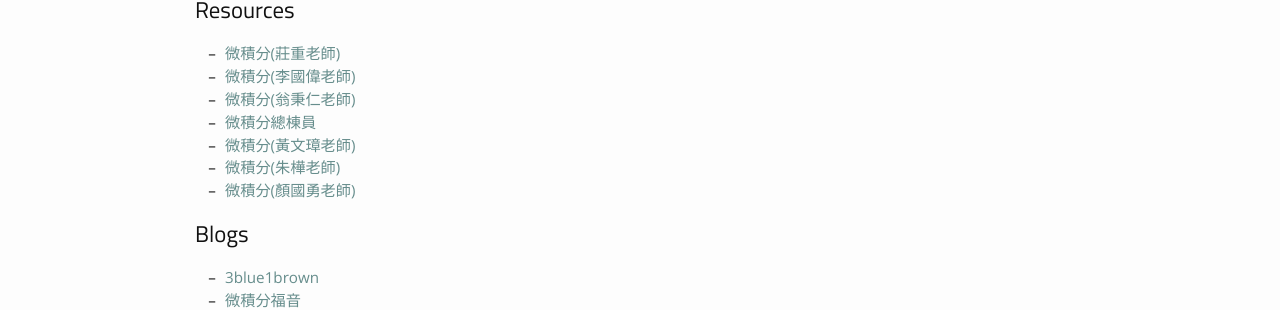
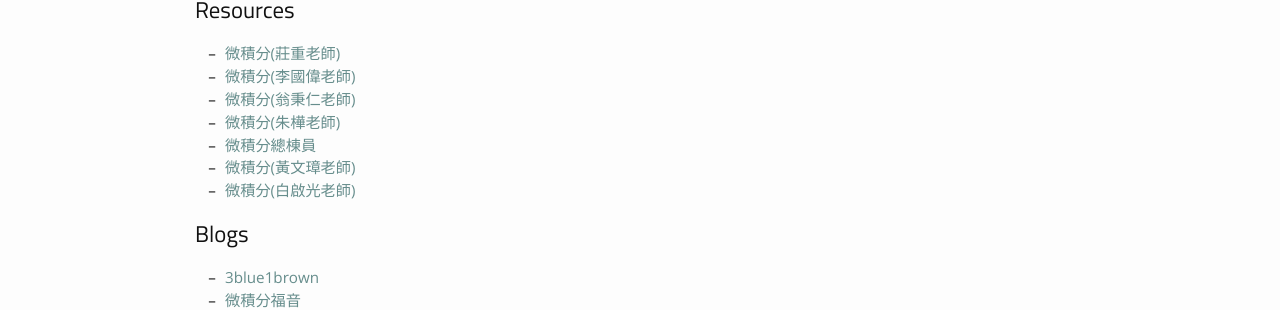
Before and after one commit to phonchi/nsysu-calculus2-2024, a Jekyll site: the page built from materials.md, in a window 1280 px wide. Shown: the part 508-818 px from the top of the page. Built offline with Jekyll 4.4.1, drawn with Linux system fonts in a browser that asks for light colours; nearby versions of some CDN libraries.

Commit message:
Update materials.md

```diff
--- a/materials.md
+++ b/materials.md
@@ -21,10 +21,10 @@ permalink: /materials/
 * [微積分(莊重老師)](https://www.youtube.com/playlist?list=PLj6E8qlqmkFv-kcqx88N4wUk4oLU3fSOk)
 * [微積分(李國偉老師)](http://www.math.ncue.edu.tw/~kwlee/107CalculusStewart8E.html)
 * [微積分(翁秉仁老師)](https://ocw.aca.ntu.edu.tw/ntu-ocw/ocw/cou/103S121)
+* [微積分(朱樺老師)](https://www.youtube.com/playlist?list=PL00519C11499F5D84)
 * [微積分總棟員](https://sites.google.com/site/calculusteaching/home/calculus?authuser=0)
 * [微積分(黃文璋老師)](https://www.stat.nuk.edu.tw/cbme/math/calculus/)
-* [微積分(朱樺老師)](http://www.math.ntu.edu.tw/~hchu/Calculus/)
-* [微積分(顏國勇老師)](http://www.math.ncku.edu.tw/~library/e-book/Calculus2014.pdf)
+* [微積分(白啟光老師)](https://www.youtube.com/playlist?list=PLj6E8qlqmkFsuPk9qCYVBJhk61VNF-IFJ)
 
 ## Blogs
 * [3blue1brown](https://www.3blue1brown.com/topics/calculus)
```
